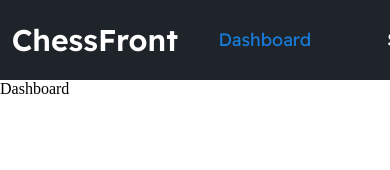
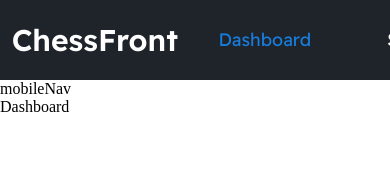
Before and after one commit to acrichards3/chessAppTS, a React (Create React App) app: page / in a window 390 px wide. Shown: the top 170 px of the page. Built offline with nearby package versions, Linux system fonts and the light colour scheme; some icons are missing.

Commit message:
mobile nav development

```diff
--- a/src/components/navbar/topbar/LINKS.ts
+++ b/src/components/navbar/LINKS.ts
@@ -4,7 +4,6 @@ interface Link {
   id: number;
   url: string;
   title: string;
-  active: boolean;
 }
 
 interface Icon {
@@ -12,7 +11,6 @@ interface Icon {
   url: string;
   icon: IconName;
   title: string;
-  active: boolean;
 }
 
 export const LINKS: Link[] = [
@@ -20,19 +18,16 @@ export const LINKS: Link[] = [
     id: 0,
     url: '/',
     title: 'Dashboard',
-    active: false,
   },
   {
     id: 1,
     url: '/stats',
     title: 'Stats',
-    active: false,
   },
   {
     id: 2,
     url: '/rank',
     title: 'Rank',
-    active: false,
   },
 ];
 
@@ -42,20 +37,17 @@ export const ICONS: Icon[] = [
     url: '/privacy-policy',
     icon: 'shield',
     title: 'Privacy Policy',
-    active: false,
   },
   {
     id: 4,
     url: '/terms-and-conditions',
     icon: 'document',
     title: 'Terms & Conditions',
-    active: false,
   },
   {
     id: 5,
     url: '/faq',
     icon: 'lightbulb',
     title: 'FAQ',
-    active: false,
   },
 ];
--- a/src/components/navbar/Navbar.tsx
+++ b/src/components/navbar/Navbar.tsx
@@ -1,10 +1,12 @@
 import React from 'react';
 import Topbar from './topbar/Topbar';
+import MobileNav from './mobile/mobileNav';
 
 export default function Navbar() {
   return (
     <>
       <Topbar />
+      <MobileNav />
     </>
   );
 }
--- /dev/null
+++ b/src/components/navbar/mobile/MobileNav.tsx
@@ -0,0 +1,7 @@
+import React from 'react'
+
+export default function MobileNav() {
+  return (
+    <div>mobileNav</div>
+  )
+}
--- a/src/components/navbar/topbar/Topbar.tsx
+++ b/src/components/navbar/topbar/Topbar.tsx
@@ -1,12 +1,11 @@
 import React, { useState } from 'react';
 import { Icon } from '@blueprintjs/core';
-import { LINKS, ICONS } from './LINKS';
+import { LINKS, ICONS } from '../LINKS';
 import styles from '../../../styles/navigation/Topbar.module.scss';
 import { Link } from 'react-router-dom';
 
 export default function Topbar() {
   const [active, setActive] = useState(0);
-  console.log(active);
 
   const returnLinks = () => {
     return LINKS.map((link) => {
```
